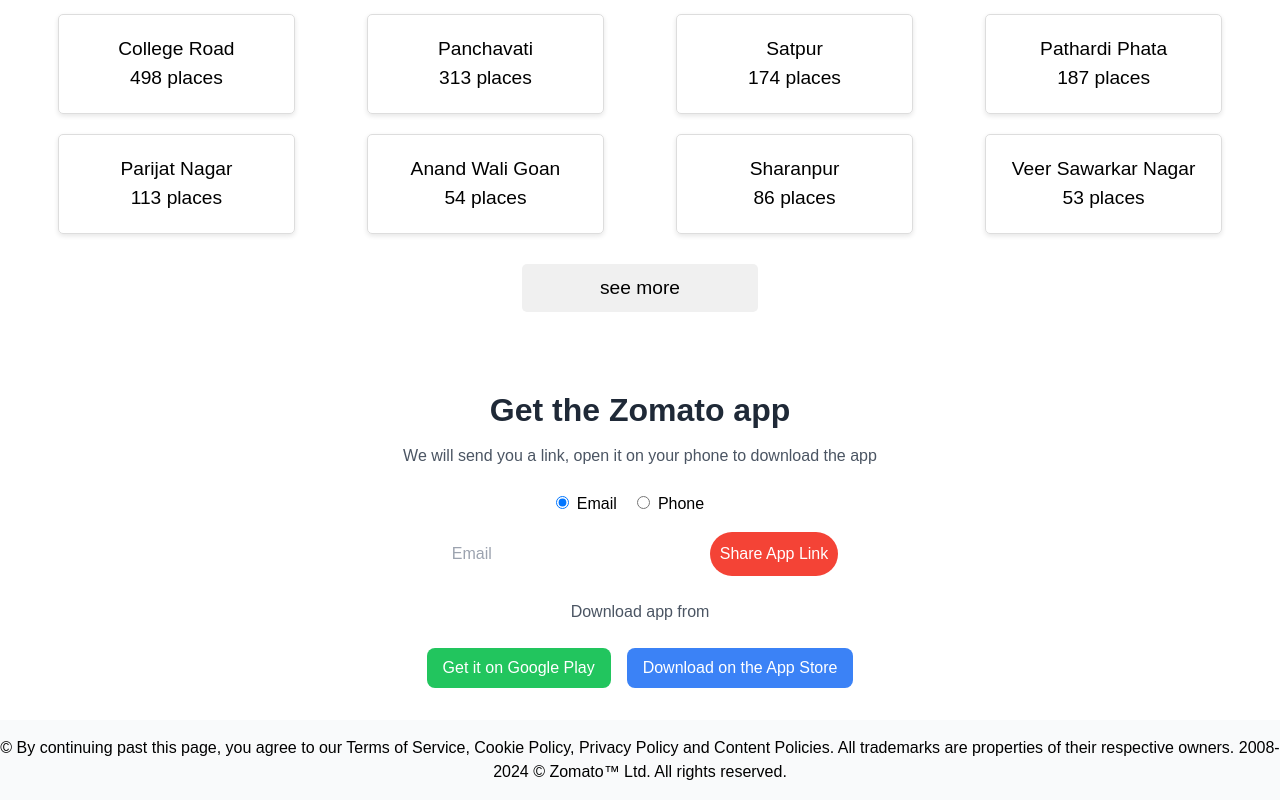
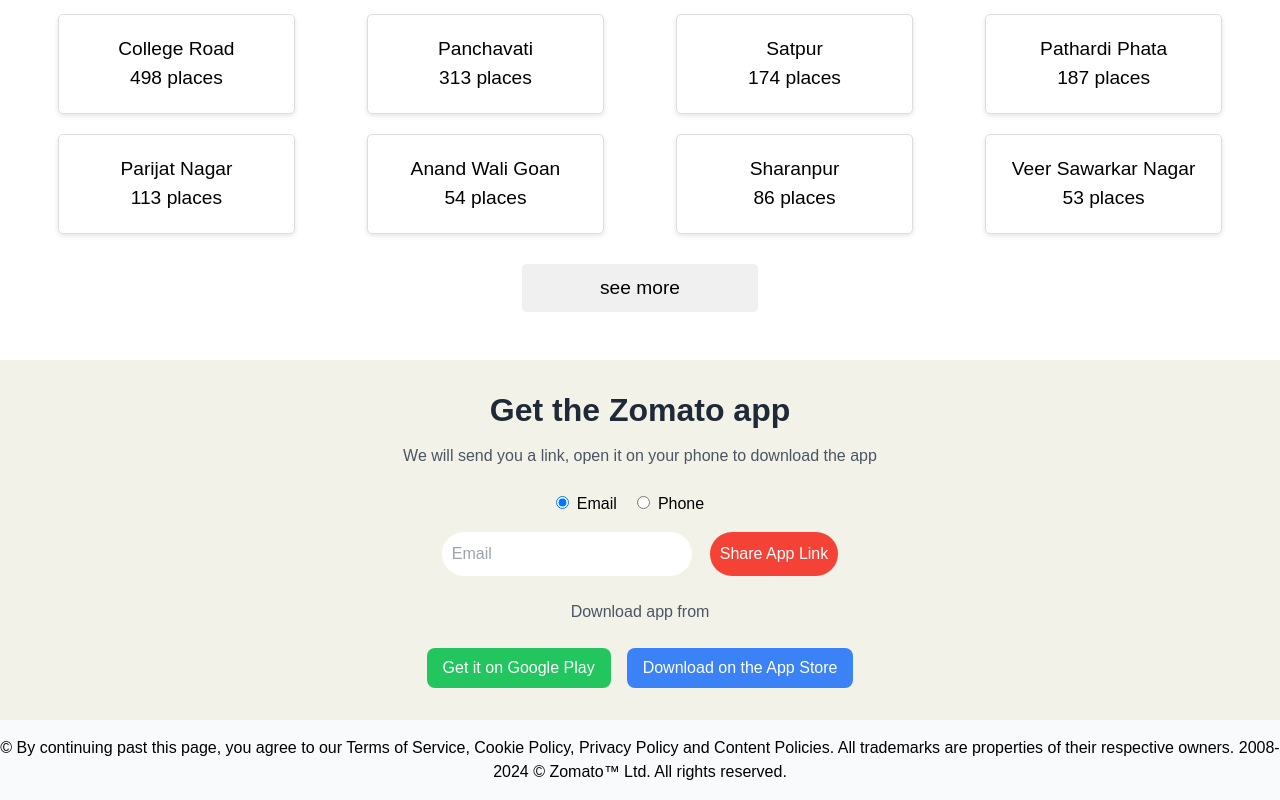
Before and after one commit to dhruv10032808/Zomato-Clone, a React (Create React App) app: page / in a window 1280 px wide. Shown: the part 1688-2488 px from the top of the page. Built offline with nearby package versions, Linux system fonts and the light colour scheme.

Commit message:
fix: minor refinements

```diff
--- a/src/App.css
+++ b/src/App.css
@@ -269,6 +269,7 @@ header {
 }
 
 .form-container {
+  background-color: rgb(242, 242, 232);
   text-align: center;
   padding: 2rem;
   height: auto; /* Adjusted height to auto for better responsiveness */
```
